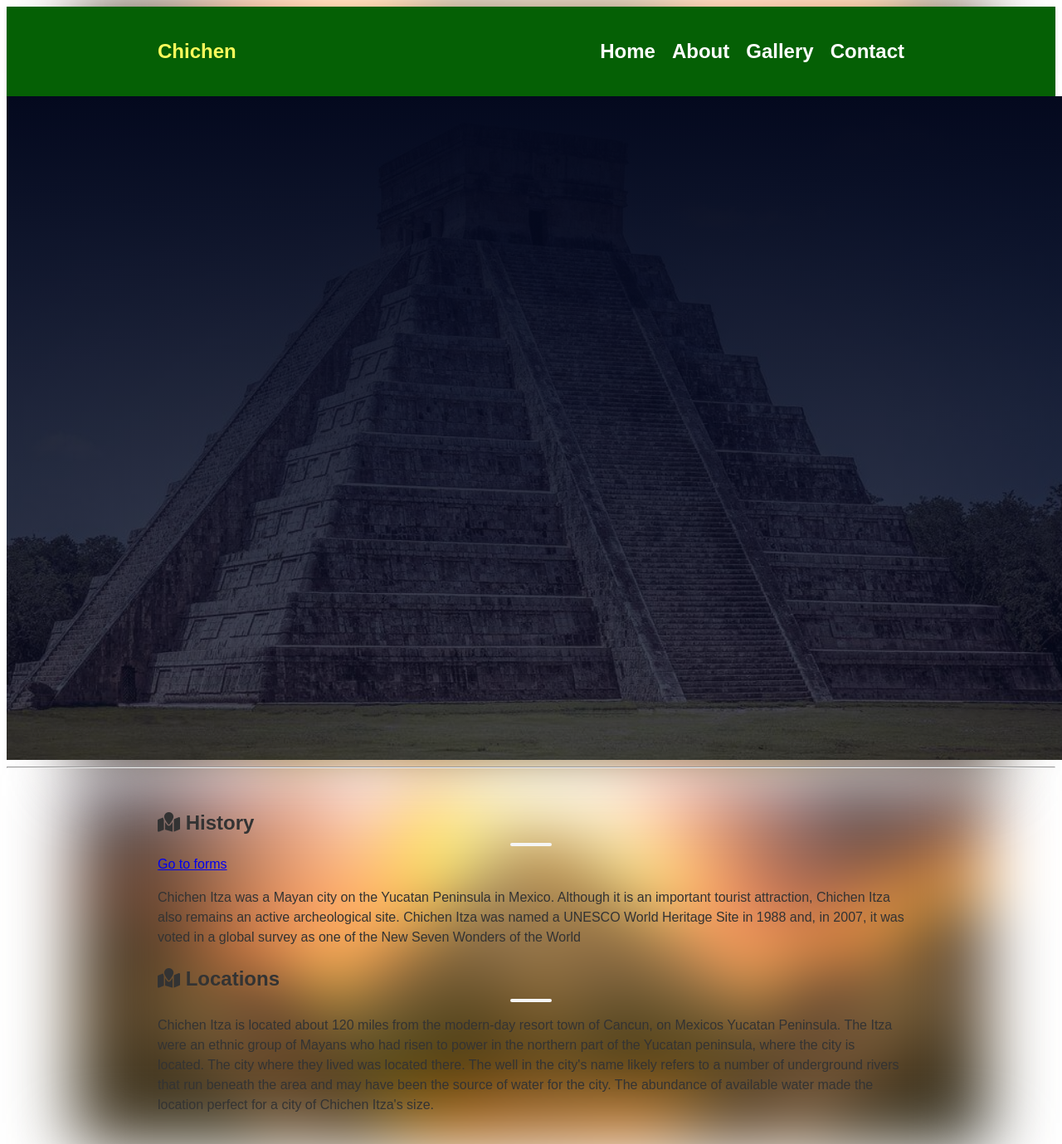
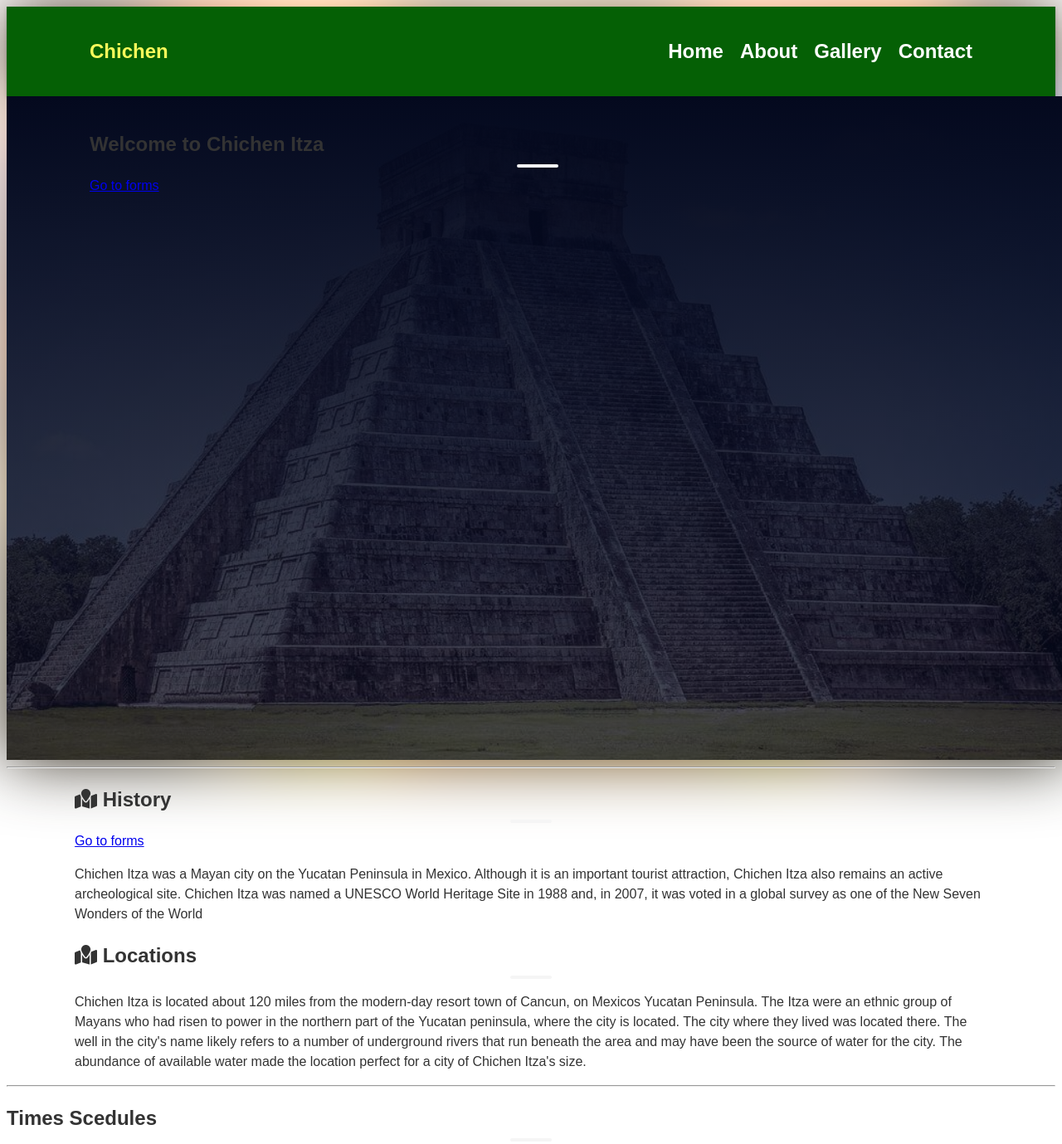
Before and after one commit to funtari76/Robert-P1-2, a plain HTML site: page index.html in a window 1280 px wide. Shown: the top 1379 px of the page at 83% size. Drawn offline with Linux system fonts and the light colour scheme.

Commit message:
did some changes to the index

```diff
--- a/assets/CSS/style.css
+++ b/assets/CSS/style.css
@@ -28,7 +28,7 @@ ul {
 }
 
 
-.container {
+.container-sm {
     background-image: rgb(249, 245, 25);
     max-width: 1100px;
     margin: 0 auto;
@@ -92,6 +92,7 @@ header {
 
 
 /**Imagees */
+
 .gallery .img-gallery {
     display: flex;
     flex-wrap: wrap;
--- a/index.html
+++ b/index.html
@@ -37,7 +37,8 @@
     <header class="header">
         <div class="container">
             <div id="hero.image">
-
+                <h2>Welcome to Chichen Itza</h2>
+                <a href="#top">Go to forms</a>
             </div>
         </div>
     </header>
@@ -46,11 +47,11 @@
     <!--Section 1 Top-->
 
     <section class="boxes">
-        <div class="container">
+        <div class="container-sm">
             <!--kolla om man kan ha den classen contaner1-->
             <div class="box">
                 <h2 id="top"><i class="fa-solid fa-map-location"></i> History</h2>
-                <a href="#">Go to forms</a>
+                <a href="#form">Go to forms</a>
                 <p>
 
                     Chichen Itza was a Mayan city on the Yucatan Peninsula in Mexico. Although it is an important
@@ -80,7 +81,11 @@
 
     <!--Section 2 Tours-->
 
+    <!--                Fixa klart                        -->
+    <!--Fixa!!-->
+
     <section>
+
         <h2 id="tours">Times Scedules</h2>
         <a href="#forms">Go to forms</a>
         <div>
@@ -135,6 +140,7 @@
 
     <footer>
         <ul class="social-networks">
+            <a href="#top">Go to top</a>
             <li>
                 <a href="https://www.facebook.com" target="_blank" rel="nooperner" aria-label="Visit Facebook page (opens in a new tab)"><i class="fab fa-facebook"></i></a>
             </li>
```
